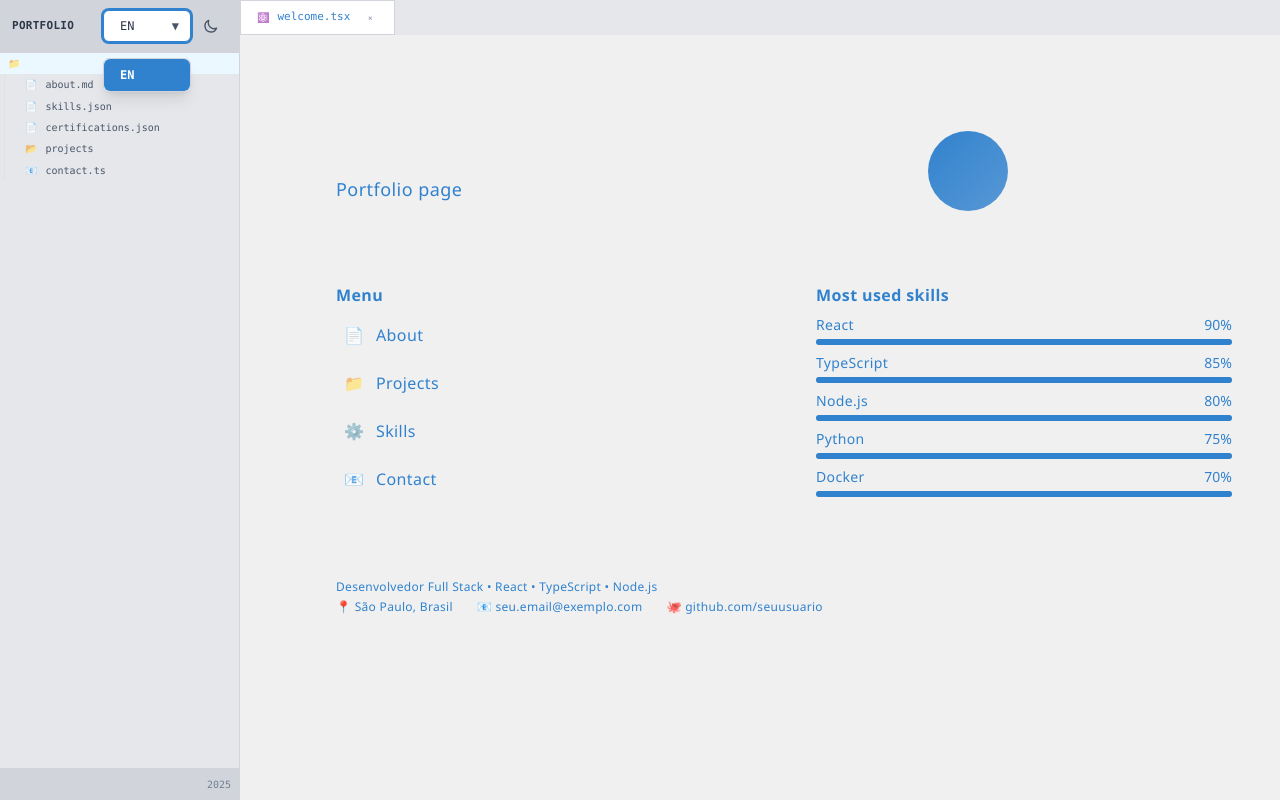
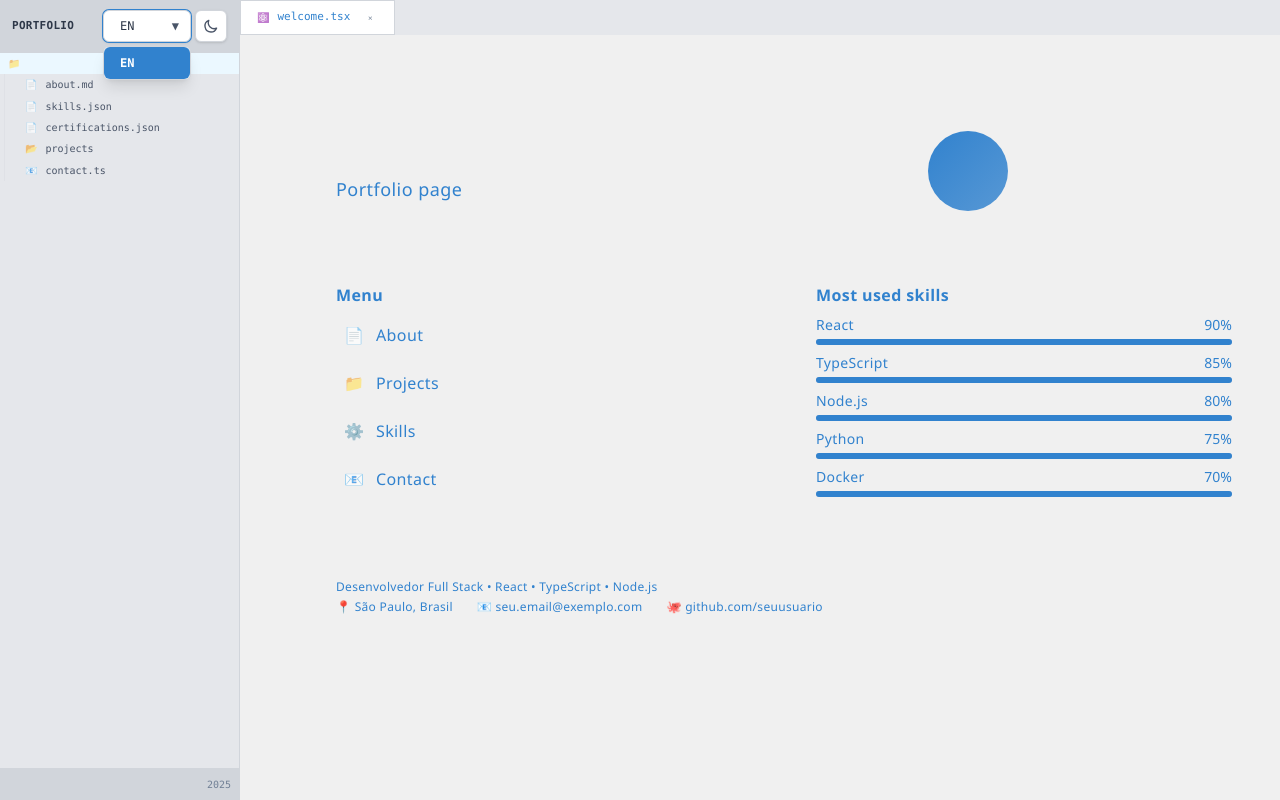
Before and after one commit to vicovaporub/portfolio-v2, a Next.js app: page / in a window 1280 px wide. Both pictures are taken after a click on the button "Select language". Built offline with nearby package versions, Linux system fonts and the light colour scheme; no server answers.

Commit message:
fixed styles

```diff
--- a/src/components/buttons/LanguageToggle.tsx
+++ b/src/components/buttons/LanguageToggle.tsx
@@ -36,7 +36,7 @@ export default function LanguageToggle() {
     <div className="relative h-8 flex items-center min-w-[72px]" ref={dropdownRef}>
       <button
         type="button"
-        className="h-8 w-[88px] min-w-[72px] px-4 pr-8 text-xs font-mono rounded-md border border-[var(--border)] bg-[var(--background-secondary)] text-[var(--text-primary)] focus:ring-2 focus:ring-[var(--accent-blue)] focus:border-[var(--accent-blue)] transition-all theme-transition cursor-pointer flex items-center justify-between gap-2 shadow-sm outline-none"
+        className="h-8 w-[88px] min-w-[72px] px-4 pr-8 text-xs font-mono rounded-md border border-[var(--border)] bg-[var(--background-secondary)] text-[var(--text-primary)] focus:ring-1 focus:ring-[var(--accent-blue)]  transition-all theme-transition cursor-pointer flex items-center justify-between gap-2 shadow-sm outline-none"
         onClick={() => setOpen((v) => !v)}
         title="Select language"
       >
@@ -45,7 +45,7 @@ export default function LanguageToggle() {
       </button>
       {open && (
         <ul
-          className="absolute left-0 top-11 z-20 w-[88px] min-w-[72px] bg-[var(--background-secondary)] border border-[var(--border)] rounded-md shadow-lg mt-1 flex flex-col theme-transition animate-fade-in"
+          className="absolute left-0 top-full z-20 w-[88px] min-w-[72px] bg-[var(--background-secondary)] border border-[var(--border)] rounded-md shadow-lg mt-1 flex flex-col theme-transition animate-fade-in"
         >
           {availableLocales.map((loc, idx) => {
             const isFirst = idx === 0;
--- a/src/components/buttons/ThemeToggle.tsx
+++ b/src/components/buttons/ThemeToggle.tsx
@@ -8,7 +8,7 @@ export default function ThemeToggle() {
   return (
     <button
       onClick={toggleTheme}
-      className="w-8 h-8 rounded-md flex items-center justify-center transition-all duration-200 hover:bg-[var(--hover-bg)]"
+      className="w-8 h-8 cursor-pointer active:scale-95 rounded-md flex items-center justify-center border border-[var(--border)] bg-[var(--background-secondary)] text-[var(--text-primary)] shadow-sm transition-all theme-transition duration-200 hover:bg-[var(--hover-bg)] outline-none"
       title={`Switch to ${theme === 'light' ? 'dark' : 'light'} mode`}
     >
       {theme === 'light' ? (
```
